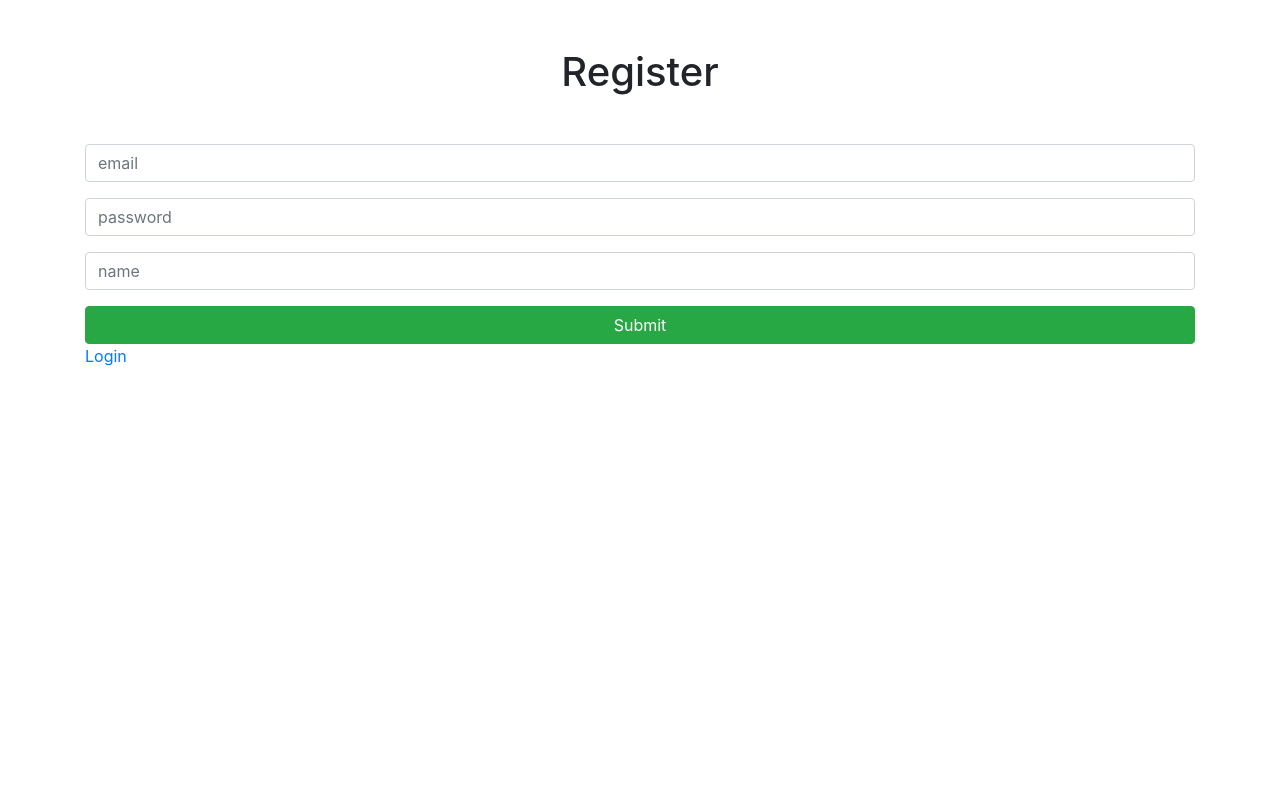
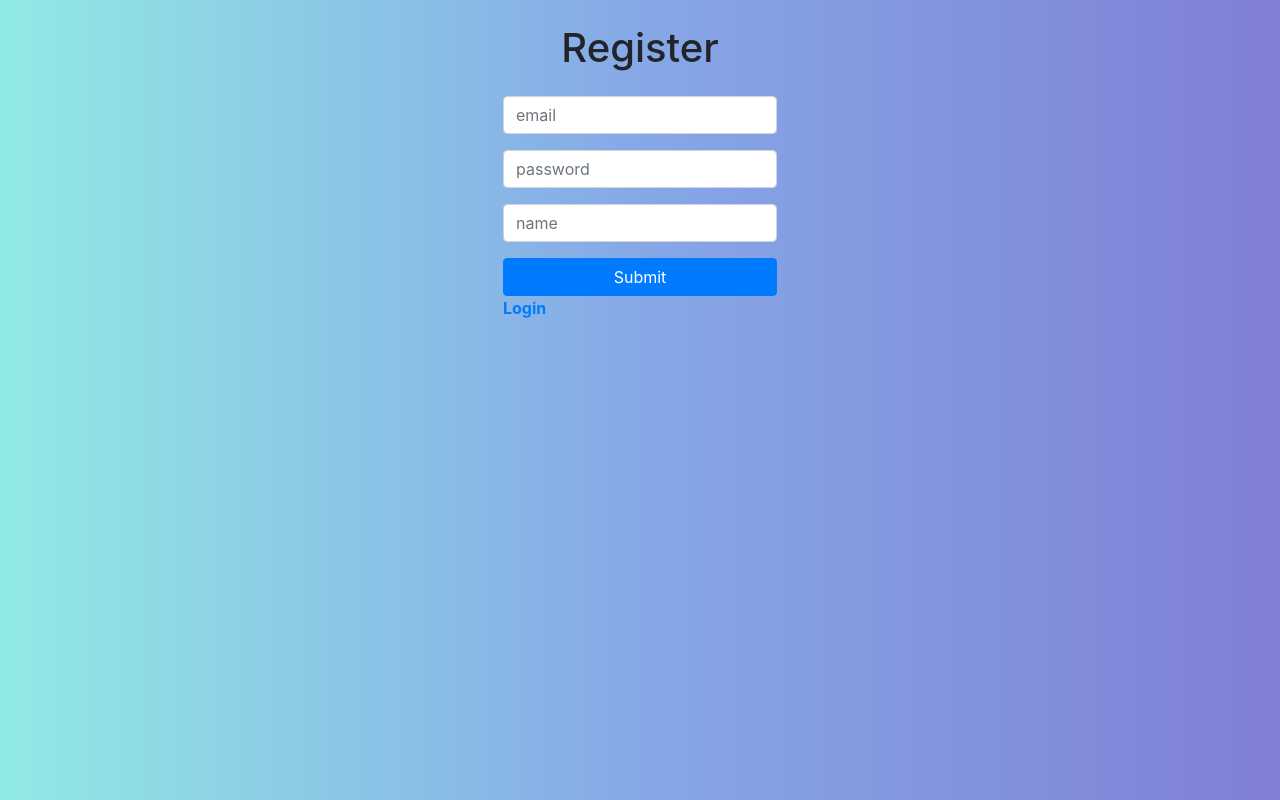
Before and after one commit to jonagray/auth-test, a React (Create React App) app in the folder client/: page /register in a window 1280 px wide. Built offline with nearby package versions, Linux system fonts and the light colour scheme; no server answers.

Commit message:
styling changes

```diff
--- a/client/package.json
+++ b/client/package.json
@@ -9,6 +9,7 @@
     "react-router-dom": "^5.2.0",
     "react-scripts": "^3.4.1",
     "react-toastify": "^6.0.4",
+    "styled-components": "^5.1.0",
     "toastify": "^2.0.0"
   },
   "scripts": {
--- a/client/src/App.css
+++ b/client/src/App.css
@@ -1,6 +1,12 @@
-.App {
-  text-align: center;
-}
+  body {
+    background: #7f7fd5;
+    background: -webkit-linear-gradient(to right, #91eae4, #86a8e7, #7f7fd5);
+    background: linear-gradient(to right, #91eae4, #86a8e7, #7f7fd5);
+    display: flex;
+    justify-content: center;
+    align-items: center;
+    font-weight: bold;
+  }
 
 .App-logo {
   height: 40vmin;
--- a/client/src/components/Dashboard.js
+++ b/client/src/components/Dashboard.js
@@ -33,7 +33,7 @@ const Dashboard = ({setAuth}) => {
   return (
     <Fragment>
       <h1>{name}'s Dashboard</h1>
-      <button className="btn btn-primary" onClick={e => logout(e)}>Logout</button>
+      <button className="btn btn-warning" onClick={e => logout(e)}>Logout</button>
       <div className="container">
       <InputUser />
       <ListUsers />
--- a/client/src/components/EditUser.js
+++ b/client/src/components/EditUser.js
@@ -42,7 +42,7 @@ const EditUser = ({ users }) => {
     <Fragment>
       <button
         type="button"
-        className="btn btn-warning"
+        className="btn btn-primary"
         data-toggle="modal"
         data-target={`#id${users.user_id}`}>
         Edit
@@ -75,7 +75,7 @@ const EditUser = ({ users }) => {
 
             <Router>
             <div className="modal-footer">
-              <button type="button" className="btn btn-warning" data-dismiss="modal" onClick={e => updateAll(e)}>Edit</button>
+              <button type="button" className="btn btn-primary" data-dismiss="modal" onClick={e => updateAll(e)}>Edit</button>
               <button type="button" className="btn btn-danger" data-dismiss="modal" onClick={() => { setName(users.name); setEmail(users.email); setAddress(users.address);}}>Close</button>
             </div>
             </Router>
--- a/client/src/components/Login.js
+++ b/client/src/components/Login.js
@@ -42,11 +42,11 @@ const Login = ({setAuth}) => {
 
   return (
     <Fragment>
-      <h1>Login</h1>
+      <h1 className="text-center my-4">Login</h1>
       <form onSubmit={onSubmitForm}>
         <input type="email" name="email" placeholder="email" className="form-control my-3" value={email} onChange={e => onChange(e)}/>
         <input type="password" name="password" placeholder="password" className="form-control my-3" value={password} onChange={e => onChange(e)} />
-        <button className="btn btn-success btn-block">Submit</button>
+        <button className="btn btn-primary btn-lg btn-block">Submit</button>
       </form>
       <Link to="/register">Register</Link>
 
--- a/client/src/components/Register.js
+++ b/client/src/components/Register.js
@@ -42,12 +42,12 @@ const Register = ({setAuth}) => {
 
   return (
     <Fragment>
-      <h1 className="text-center my-5">Register</h1>
+      <h1 className="text-center my-4">Register</h1>
       <form onSubmit={onSubmitForm}>
         <input type="email" name="email" placeholder="email" className="form-control my-3" value={email} onChange={e => onChange(e)} />
         <input type="password" name="password" placeholder="password" className="form-control my-3" value={password} onChange={e => onChange(e)} />
         <input type="text" name="name" placeholder="name" className="form-control my-3" value={name} onChange={e => onChange(e)} />
-        <button className="btn btn-success btn-block">Submit</button>
+        <button className="btn btn-primary btn-block">Submit</button>
       </form>
       <Link to="/login">Login</Link>
     </Fragment>
```
Also changed, not shown: 1 other file (tests, documents, lock files or other folders).
